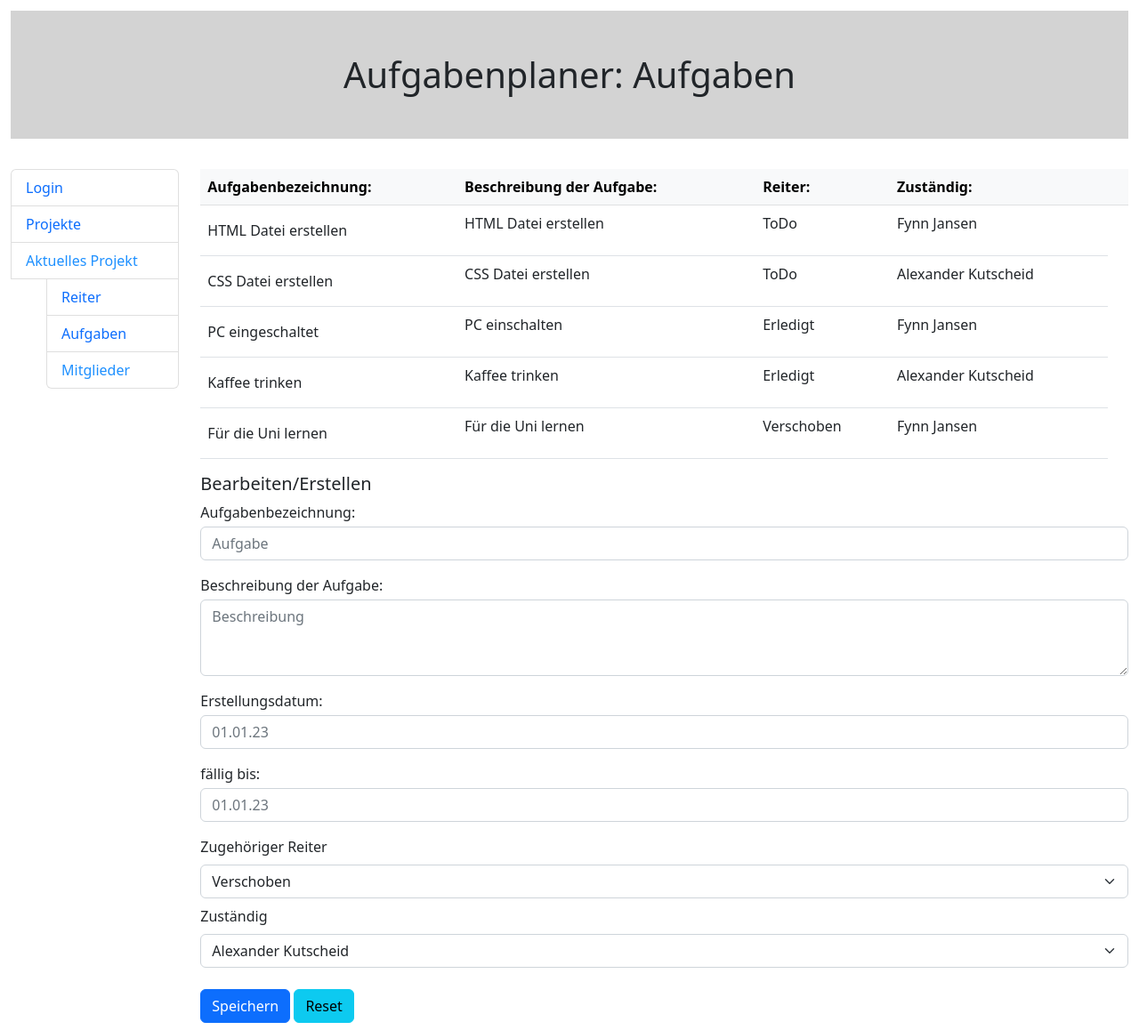
After one commit to AlexKutscheid/WebEntwicklung2022, a PHP site: page /Aufgaben.php in a window 1280 px wide. The commit adds this page. Shown: the whole page at 89% size. Run offline with PHP 8.4, Linux system fonts and the light colour scheme.

Commit message:
Aufgaben noch hinzugefügt, Tabellen leicht abgeändert (mehr padding)

```diff
--- /dev/null
+++ b/Aufgaben.php
@@ -0,0 +1,168 @@
+<?php
+
+$Aufgabenplaner = array(
+    array(
+        "Aufgabenbezeichnung" => "HTML Datei erstellen",
+        "Beschreibung der Aufgabe" => "HTML Datei erstellen",
+        "Reiter" => "ToDo",
+        "Zuständig" => "Fynn Jansen"
+    ),
+    array(
+        "Aufgabenbezeichnung" => "CSS Datei erstellen",
+        "Beschreibung der Aufgabe" => "CSS Datei erstellen",
+        "Reiter" => "ToDo",
+        "Zuständig" => "Alexander Kutscheid"
+    ),
+    array(
+        "Aufgabenbezeichnung" => "PC eingeschaltet",
+        "Beschreibung der Aufgabe" => "PC einschalten",
+        "Reiter" => "Erledigt",
+        "Zuständig" => "Fynn Jansen"
+    ),
+    array(
+        "Aufgabenbezeichnung" => "Kaffee trinken",
+        "Beschreibung der Aufgabe" => "Kaffee trinken",
+        "Reiter" => "Erledigt",
+        "Zuständig" => "Alexander Kutscheid"
+    ),
+    array(
+        "Aufgabenbezeichnung" => "Für die Uni lernen",
+        "Beschreibung der Aufgabe" => "Für die Uni lernen",
+        "Reiter" => "Verschoben",
+        "Zuständig" => "Fynn Jansen"
+    ),
+)
+?>
+
+<!DOCTYPE html>
+<html lang="en" xmlns="http://www.w3.org/1999/html">
+<head>
+
+    <meta charset="UTF-8">
+    <title>Aufgabenplaner: Aufgaben</title>
+
+    <!--
+    <link rel="stylesheet"href="css/bootstrap.css">
+    <script src="js/bootstrap.js"></script>
+    -->
+
+    <link href="https://unpkg.com/bootstrap@5.2.2/dist/css/bootstrap.min.css"
+          rel="stylesheet"/>
+    <script
+            src="https://unpkg.com/bootstrap@5.2.2/dist/js/bootstrap.bundle.min.js">
+    </script>
+
+    <style>
+
+        #Header1 {
+            text-align: center;
+            font-size: 3em;
+            height: 3em;
+            margin-bottom: 0.7em;
+            padding-top: 1em;
+            margin-top: 0.25em;
+        }
+
+        h1 {
+            margin-bottom: 0.5em;
+        }
+
+    </style>
+
+</head>
+
+<body>
+
+<div class="container-fluid">
+    <!-- important -> überschreibt default von bg-light -->
+    <div class="bg-light" id="Header1" style="background-color: lightgray !important;">
+        <h1>Aufgabenplaner: Aufgaben</h1>
+    </div>
+
+
+    <div class="row">
+        <div class="col-2">
+            <?php include('Sidebar.php'); ?>
+        </div>
+
+        <div class="col">
+
+            <div class="row">
+
+                <form class="form-group">
+                    <table class="table table-hover">
+
+                        <thead>
+                        <tr class="table-light">
+                            <th scope="col">Aufgabenbezeichnung:</th>
+                            <th scope="col">Beschreibung der Aufgabe:</th>
+                            <th scope="col">Reiter:</th>
+                            <th scope="col">Zuständig:</th>
+                            <th scope="col"></th>
+                        </tr>
+                        </thead>
+
+                        <tbody>
+                        <?php if (isset($Aufgabenplaner)): foreach ($Aufgabenplaner as $entry): ?>
+
+                        <tr>
+                            <td style="padding-bottom: 1em; padding-top: 1em"><?= isset($entry['Aufgabenbezeichnung']) ? $entry['Aufgabenbezeichnung'] : '' ?></td>
+                            <td><?= isset($entry['Beschreibung der Aufgabe']) ? $entry['Beschreibung der Aufgabe'] : '' ?></td>
+                            <td><?= isset($entry['Reiter']) ? $entry['Reiter'] : '' ?></td>
+                            <td><?= isset($entry['Zuständig']) ? $entry['Zuständig'] : '' ?></td>
+
+                        </tr>
+
+                        <?php endforeach; endif; ?>
+                        </tbody>
+
+                    </table>
+
+                    <h5>Bearbeiten/Erstellen</h5>
+
+                    <div class="form-group">
+
+                        <label>Aufgabenbezeichnung:</label>
+                        <input type="text" class="form-control mt-1 mb-3" id="Aufgabenbezeichnung"
+                               placeholder="Aufgabe">
+
+                        <label>Beschreibung der Aufgabe: </label>
+                        <textarea class="form-control mt-1 mb-3" id="BeschreibungDerAufgabe" rows="3"
+                                  placeholder="Beschreibung"></textarea>
+
+                        <label>Erstellungsdatum:</label>
+                        <input class="form-control mt-1 mb-3" id="Erstellungsdatum" placeholder="01.01.23">
+
+                        <label>fällig bis:</label>
+                        <input class="form-control mt-1 mb-3" id="fälligbis" placeholder="01.01.23">
+
+                        <label>Zugehöriger Reiter</label>
+                        <select class="form-select mt-2 mb-2">
+                            <option value="ToDo" selected>ToDo</option>
+                            <option value="Erledigt" selected>Erledigt</option>
+                            <option value="Verschoben" selected>Verschoben</option>
+                        </select>
+
+                        <label>Zuständig</label>
+                        <select class="form-select mt-2 mb-2" id="Zuständig">
+                            <option value="Fynn" selected>Fynn Jansen</option>
+                            <option value="Alex" selected>Alexander Kutscheid</option>
+                        </select>
+
+                        <button type="submit" class="btn btn-primary mt-3 mb-2">Speichern</button>
+                        <button type="submit" class="btn btn-info mt-3 mb-2">Reset</button>
+
+
+                    </div>
+
+                </form>
+
+            </div>
+
+        </div>
+    </div>
+</div>
+
+</body>
+
+</html>
--- a/Login.php
+++ b/Login.php
@@ -22,8 +22,9 @@
             text-align: center;
             font-size: 3em;
             height: 3em;
-            margin-bottom: 1em;
+            margin-bottom: 0.7em;
             padding-top: 1em;
+            margin-top: 0.25em;
         }
 
         .padLeft {
--- a/Projekte.php
+++ b/Projekte.php
@@ -22,8 +22,9 @@
             text-align: center;
             font-size: 3em;
             height: 3em;
-            margin-bottom: 1em;
+            margin-bottom: 0.7em;
             padding-top: 1em;
+            margin-top: 0.25em;
         }
 
         h1 {
--- a/Sidebar.php
+++ b/Sidebar.php
@@ -20,7 +20,7 @@
         <a style="text-decoration: none" href="Reiter.php"> Reiter </a>
     </li>
     <li class="blueFont list-group-item">
-        Aufgaben
+        <a style="text-decoration: none" href="Aufgaben.php"> Aufgaben </a>
     </li>
     <li class="blueFont list-group-item">
         Mitglieder
--- a/index.php
+++ b/index.php
@@ -21,8 +21,9 @@
             text-align: center;
             font-size: 3em;
             height: 3em;
-            margin-bottom: 1em;
+            margin-bottom: 0.7em;
             padding-top: 1em;
+            margin-top: 0.25em;
         }
     </style>
 
```
Also changed, not shown: Reiter.php (+11 -12 lines).
